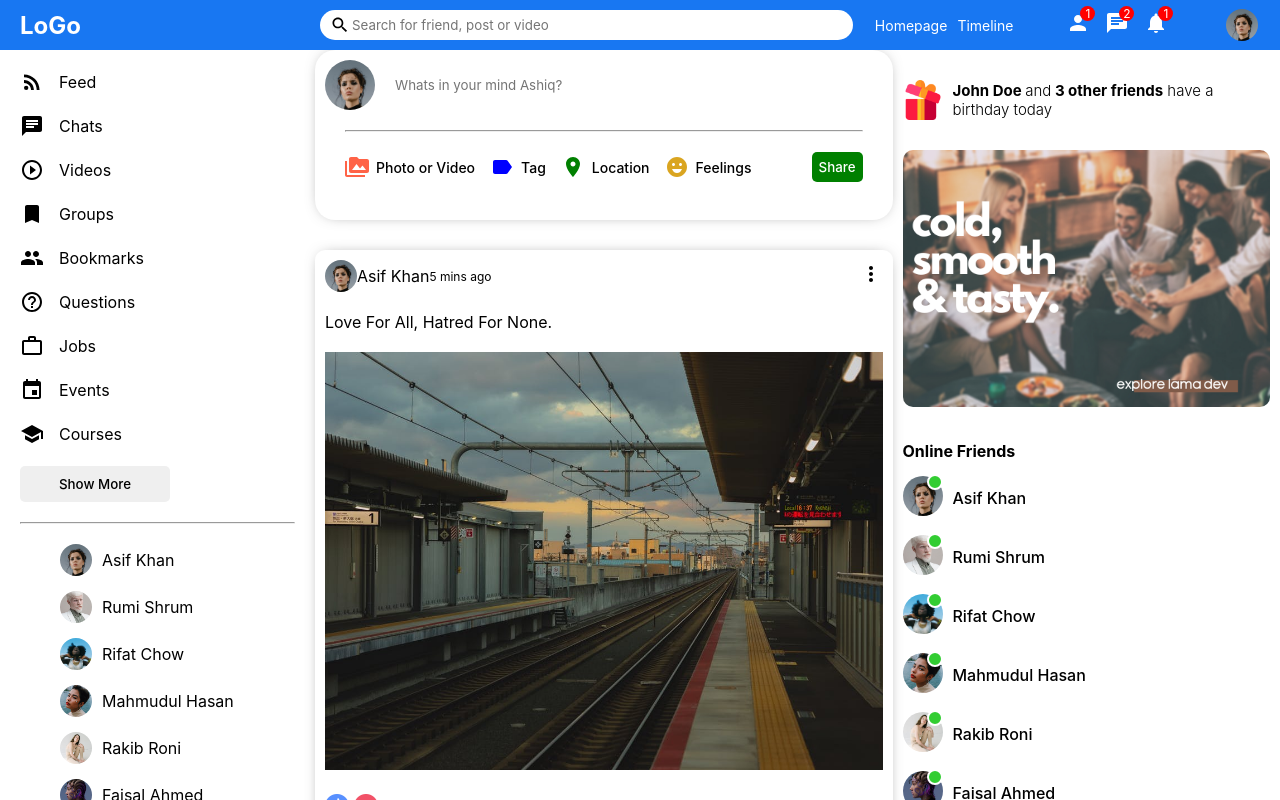
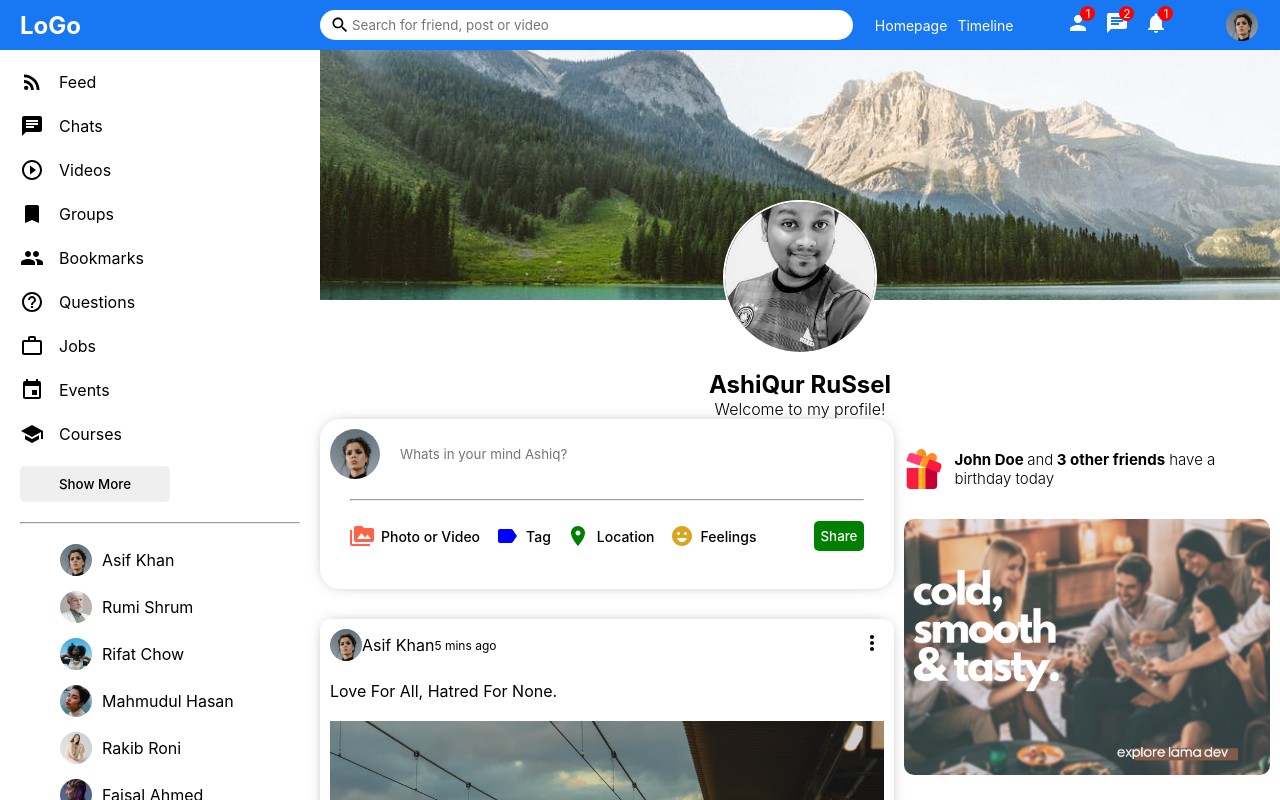
Before and after one commit to ashiqur-russel/React-Social-Media-App, a React (Create React App) app in the folder client/: page / in a window 1280 px wide. Shown: the top 800 px of the page. Built offline with nearby package versions, Linux system fonts and the light colour scheme.

Commit message:
Profile  page

```diff
--- a/client/src/App.js
+++ b/client/src/App.js
@@ -1,8 +1,7 @@
 import React from 'react';
-import Home from './pages/home/Home';
-
+import Profile from './pages/home/Profile';
 const App = () => {
-  return <div><Home /></div>;
+  return <div><Profile /></div>;
 };
 
 export default App;
--- a/client/src/components/post/Post.js
+++ b/client/src/components/post/Post.js
@@ -3,7 +3,22 @@
 import MoreVertIcon from '@mui/icons-material/MoreVert';
 import { Users } from "../../testData.js"
 
+import { useState } from 'react';
+
+
 export default function Post({ post }) {
+    /* Increase & decrese like for post  */
+    const [like, setLike] = useState(post.like)
+    const [isLiked, setIsLiked] = useState(false)
+
+    const likeHandler = () => {
+        setLike(isLiked ? like - 1 : like + 1)
+        setIsLiked(!isLiked)
+
+
+
+
+    }
 
     return (
 
@@ -33,12 +48,12 @@
                 </div>
                 <div className="postBottom">
                     <div className="postBottomLeft">
-                        <img className='likeIcon' src='/assets/like.png' alt='' />
-                        <img className='likeIcon' src='/assets/heart.png' alt='' />
-                        <span className="postLikeCounter">{post.like}</span>
+                        <img className='likeIcon' src='/assets/like.png' alt='' onClick={likeHandler} />
+                        <img className='likeIcon' src='/assets/heart.png' alt='' onClick={likeHandler} />
+                        <span className="postLikeCounter">{like}</span>
                     </div>
                     <div className="postBottomRight">
-                        <span className="postCommentText">{post.comment}</span>
+                        <span className="postCommentText">{post.comment} comments</span>
                     </div>
 
                 </div>
--- /dev/null
+++ b/client/src/components/profile/Profile.js
@@ -0,0 +1,9 @@
+import React from 'react';
+import "./profile.css"
+
+
+export default function Profile() {
+    return <div>
+
+    </div>;
+}
--- a/client/src/components/rightbar/Rightbar.js
+++ b/client/src/components/rightbar/Rightbar.js
@@ -24,7 +24,6 @@
             <h4 className='rightbarTitle'> Online Friends</h4>
             <ul className="rightbarFriendList">
                 {Users.map((user) => {
-                    console.log(user)
                     return (
 
                         <Online key={user.id} user={user} />
--- /dev/null
+++ b/client/src/pages/home/Profile.js
@@ -0,0 +1,43 @@
+import React from 'react';
+import "./profile.css"
+
+import TopBar from "../../components/topbar/TopBar";
+import Sidebar from "../../components/sidebar/SideBar";
+import Feed from "../../components/feed/Feed";
+import Rightbar from "../../components/rightbar/Rightbar";
+
+
+export default function Profile() {
+    return (
+        <>
+            <TopBar />
+            <div className="profile">
+                <Sidebar />
+                <div className="profileRight">
+                    <div className="profileRightTop">
+                        <div className="profileCover">
+                            <img
+                                className="profileCoverImg"
+                                src="assets/post/3.jpeg"
+                                alt=""
+                            />
+                            <img
+                                className="profileUserImg"
+                                src="assets/person/11.jpg"
+                                alt=""
+                            />
+                        </div>
+                        <div className="profileInfo">
+                            <h4 className="profileInfoName">AshiQur RuSsel</h4>
+                            <span className="profileInfoDesc">Welcome to my profile!</span>
+                        </div>
+                    </div>
+                    <div className="profileRightBottom">
+                        <Feed />
+                        <Rightbar />
+                    </div>
+                </div>
+            </div>
+        </>
+    );
+}
--- /dev/null
+++ b/client/src/pages/home/profile.css
@@ -0,0 +1,50 @@
+.profile{
+    display: flex;
+}
+
+.profileRight{
+    flex: 9;
+}
+
+.profileCover{
+    height: 320px;
+    position: relative;
+}
+
+.profileCoverImg{
+    width: 100%;
+    height: 250px;
+    object-fit: cover;
+}
+
+.profileUserImg{
+    width: 150px;
+    height: 150px;
+    border-radius: 50%;
+    object-fit: cover;
+    position: absolute;
+    left: 0;
+    right: 0;
+    margin: auto;
+    top: 150px;
+    border: 2px solid white;
+}
+
+.profileInfo{
+    display: flex;
+    flex-direction: column;
+    align-items: center;
+    justify-content: center;
+}
+
+.profileInfoName{
+    font-size: 24px;
+}
+
+.profileInfoDesc{
+    font-weight: 300;
+}
+
+.profileRightBottom{
+    display: flex;
+}
```
Also changed, not shown: client/public/assets/person/11.jpg (added), client/public/assets/person/banner-1.jpg (added), client/src/components/profile/profile.css (added).
